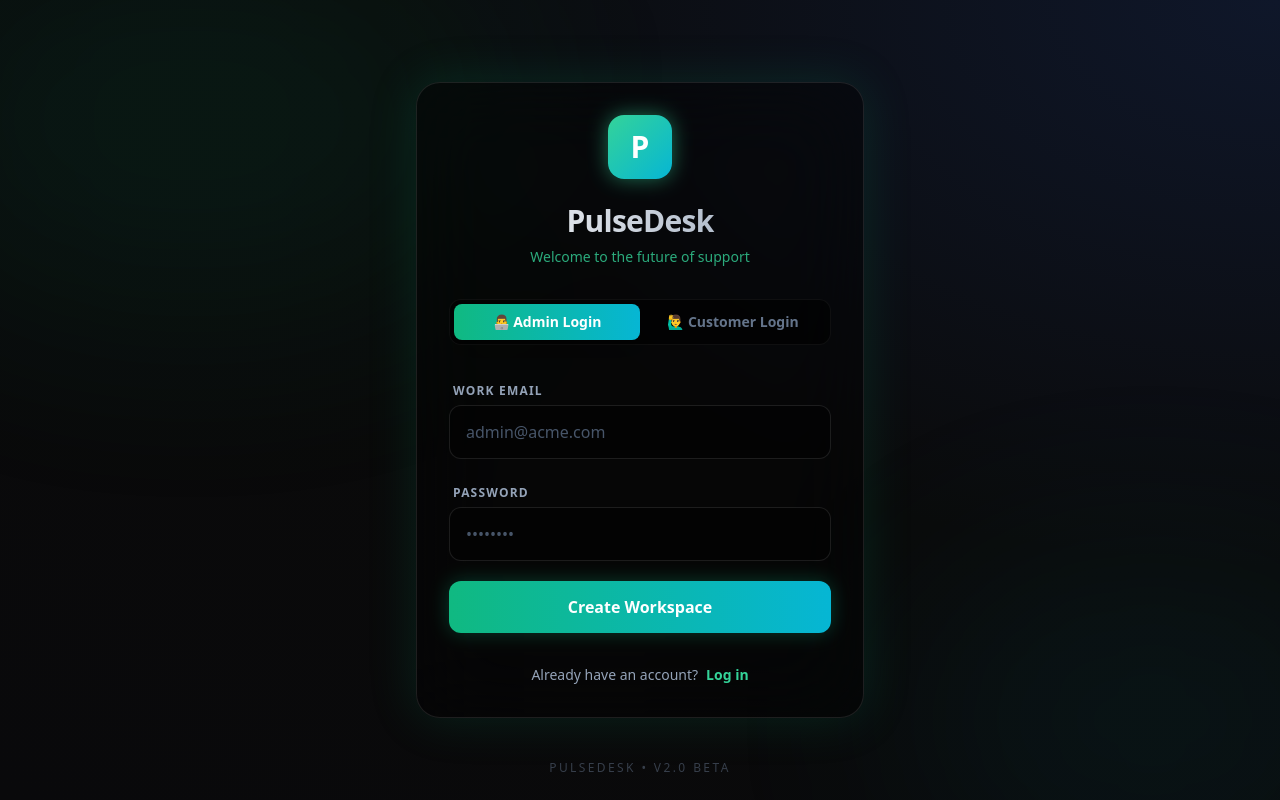
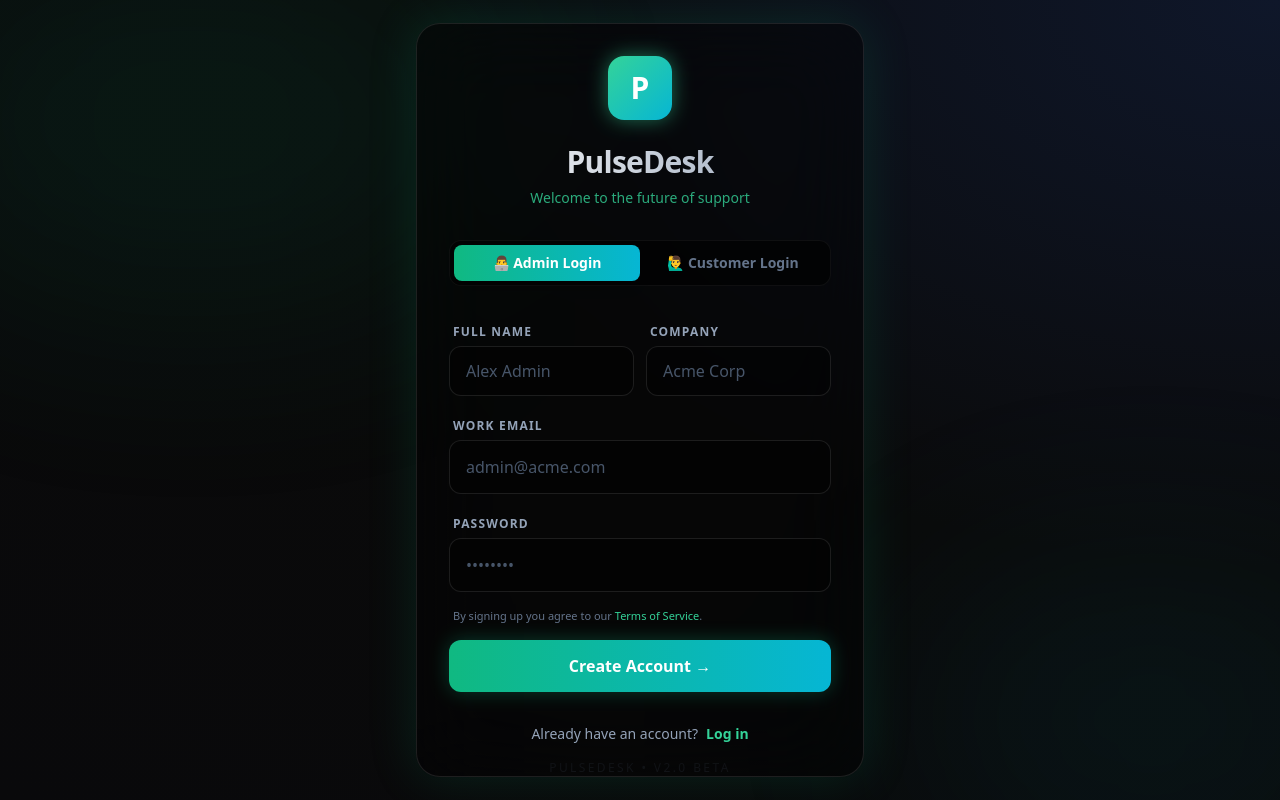
Before and after one commit to rkmr336/Hackthon, a React app in the folder frontend/: page /login in a window 1280 px wide. Both pictures are taken after a click on the button "Sign up". Built offline with nearby package versions, Linux system fonts and the light colour scheme; the HTML template or start-up script is replaced by a standard one.

Commit message:
Add Name and Company fields to Signup form

```diff
--- a/frontend/src/api.js
+++ b/frontend/src/api.js
@@ -32,11 +32,19 @@ const api = {
         if (url === '/login' || url === '/register') {
             let user = db.users.find(u => u.email === data.email);
             if (!user) {
-                user = { id: Date.now(), email: data.email, name: data.role === 'customer' ? 'Demo Customer' : 'Demo Admin', role: data.role || 'admin' };
+                user = {
+                    id: Date.now(),
+                    email: data.email,
+                    name: data.name || (data.role === 'customer' ? 'Demo Customer' : 'Demo Admin'),
+                    company: data.company || '',
+                    role: data.role || 'admin'
+                };
                 db.users.push(user);
             } else {
-                // Update role for easy hackathon demo switching
-                user.role = data.role || 'admin';
+                // Update role & name if provided
+                user.role = data.role || user.role;
+                if (data.name) user.name = data.name;
+                if (data.company) user.company = data.company;
             }
             saveDB(db);
             return { data: { user, token: 'mock-jwt-token' } };
--- a/frontend/src/components/Login.jsx
+++ b/frontend/src/components/Login.jsx
@@ -4,6 +4,8 @@ import api from '../api';
 function Login({ setToken, setUser }) {
     const [email, setEmail] = useState('');
     const [password, setPassword] = useState('');
+    const [name, setName] = useState('');
+    const [company, setCompany] = useState('');
     const [isLogin, setIsLogin] = useState(true);
     const [role, setRole] = useState('admin');
     const [error, setError] = useState('');
@@ -15,7 +17,7 @@ function Login({ setToken, setUser }) {
         setError('');
         try {
             const endpoint = isLogin ? '/login' : '/register';
-            const res = await api.post(endpoint, { email, password, role });
+            const res = await api.post(endpoint, { email, password, role, name: name || undefined, company: company || undefined });
             const { token, user } = res.data;
             localStorage.setItem('token', token);
             localStorage.setItem('user', JSON.stringify(user));
@@ -62,22 +64,55 @@ function Login({ setToken, setUser }) {
                     </button>
                 </div>
 
-                <form onSubmit={handleSubmit} className="space-y-5">
+                <form onSubmit={handleSubmit} className="space-y-4">
                     {error && (
                         <div className="p-4 bg-red-500/10 border border-red-500/20 text-red-400 text-sm rounded-xl text-center font-medium backdrop-blur-sm">
                             {error}
                         </div>
                     )}
 
+                    {/* Signup-only extra fields */}
+                    {!isLogin && (
+                        <>
+                            <div className="grid grid-cols-2 gap-3">
+                                <div className="space-y-1">
+                                    <label className="text-xs font-bold text-slate-400 uppercase tracking-widest pl-1">Full Name</label>
+                                    <input
+                                        type="text"
+                                        required
+                                        value={name}
+                                        onChange={(e) => setName(e.target.value)}
+                                        className="w-full bg-black/40 border border-white/10 text-white rounded-xl px-4 py-3 focus:outline-none focus:border-emerald-500 focus:ring-1 focus:ring-emerald-500 placeholder-slate-600 transition-all shadow-inner"
+                                        placeholder={role === 'admin' ? 'Alex Admin' : 'Rahul Kumar'}
+                                    />
+                                </div>
+                                <div className="space-y-1">
+                                    <label className="text-xs font-bold text-slate-400 uppercase tracking-widest pl-1">
+                                        {role === 'admin' ? 'Company' : 'Phone'}
+                                    </label>
+                                    <input
+                                        type="text"
+                                        value={company}
+                                        onChange={(e) => setCompany(e.target.value)}
+                                        className="w-full bg-black/40 border border-white/10 text-white rounded-xl px-4 py-3 focus:outline-none focus:border-emerald-500 focus:ring-1 focus:ring-emerald-500 placeholder-slate-600 transition-all shadow-inner"
+                                        placeholder={role === 'admin' ? 'Acme Corp' : '+91 9876543210'}
+                                    />
+                                </div>
+                            </div>
+                        </>
+                    )}
+
                     <div className="space-y-1">
-                        <label className="text-xs font-bold text-slate-400 uppercase tracking-widest pl-1">Work Email</label>
+                        <label className="text-xs font-bold text-slate-400 uppercase tracking-widest pl-1">
+                            {role === 'admin' && !isLogin ? 'Work Email' : 'Email'}
+                        </label>
                         <input
                             type="email"
                             required
                             value={email}
                             onChange={(e) => setEmail(e.target.value)}
                             className="w-full bg-black/40 border border-white/10 text-white rounded-xl px-4 py-3.5 focus:outline-none focus:border-emerald-500 focus:ring-1 focus:ring-emerald-500 placeholder-slate-600 transition-all shadow-inner"
-                            placeholder="admin@acme.com"
+                            placeholder={role === 'admin' ? 'admin@acme.com' : 'you@example.com'}
                         />
                     </div>
 
@@ -93,15 +128,22 @@ function Login({ setToken, setUser }) {
                         />
                     </div>
 
+                    {!isLogin && (
+                        <p className="text-[11px] text-slate-500 px-1">
+                            By signing up you agree to our{' '}
+                            <span className="text-emerald-400 cursor-pointer hover:underline">Terms of Service</span>.
+                        </p>
+                    )}
+
                     <button
                         type="submit"
                         disabled={isLoading}
-                        className="w-full bg-gradient-to-r from-emerald-500 to-cyan-500 hover:from-emerald-400 hover:to-cyan-400 text-white py-3.5 rounded-xl font-bold shadow-[0_0_20px_rgba(16,185,129,0.3)] transition-all transform hover:scale-[1.02] active:scale-[0.98] disabled:opacity-70 disabled:hover:scale-100 flex justify-center items-center gap-2 mt-4"
+                        className="w-full bg-gradient-to-r from-emerald-500 to-cyan-500 hover:from-emerald-400 hover:to-cyan-400 text-white py-3.5 rounded-xl font-bold shadow-[0_0_20px_rgba(16,185,129,0.3)] transition-all transform hover:scale-[1.02] active:scale-[0.98] disabled:opacity-70 disabled:hover:scale-100 flex justify-center items-center gap-2 mt-2"
                     >
                         {isLoading ? (
                             <span className="w-5 h-5 border-2 border-white/30 border-t-white rounded-full animate-spin"></span>
                         ) : (
-                            isLogin ? 'Access Workspace' : 'Create Workspace'
+                            isLogin ? 'Access Workspace' : 'Create Account →'
                         )}
                     </button>
                 </form>
```
